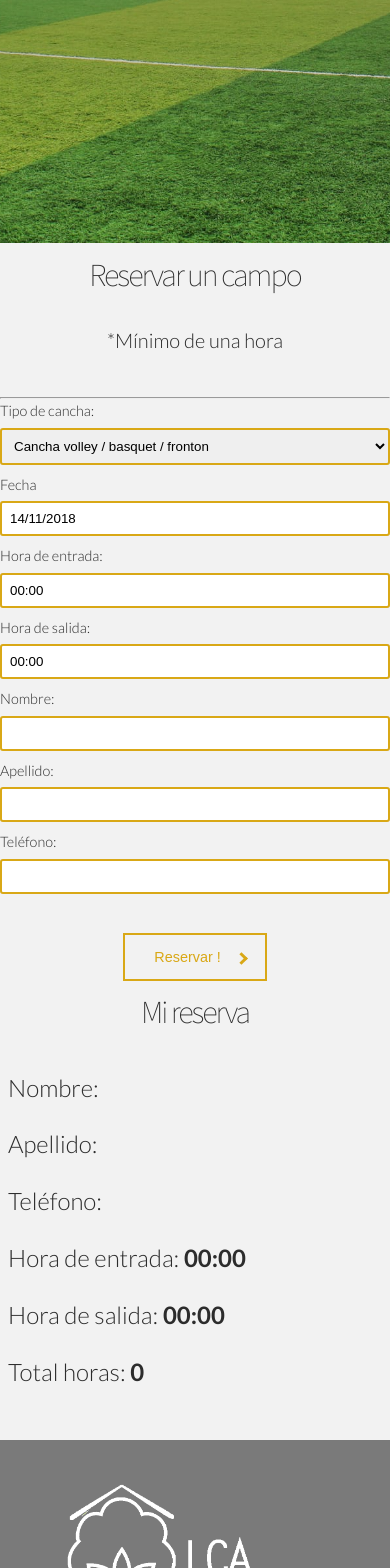
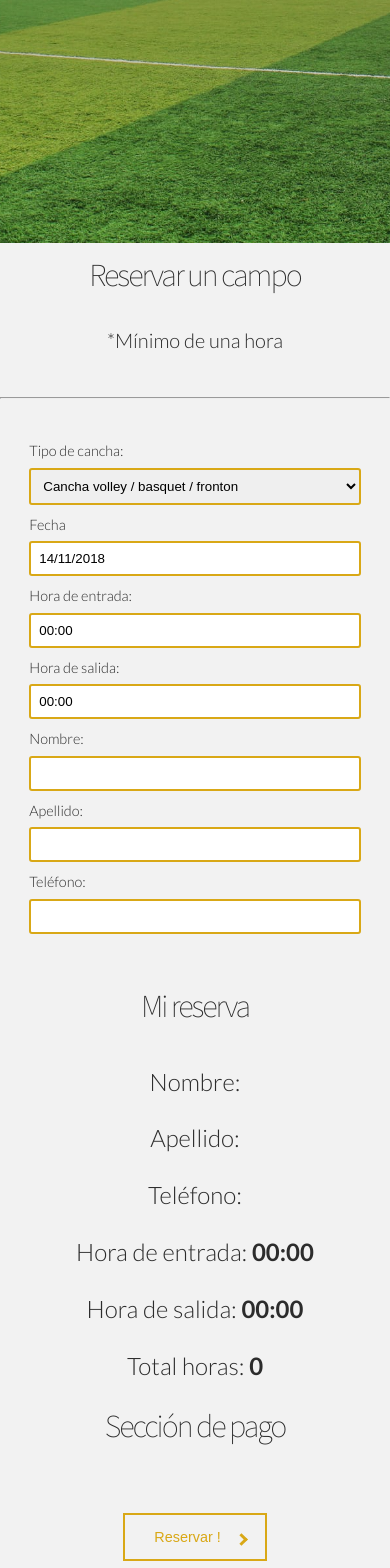
Before and after one commit to LirazG/LCA, a React (Create React App) app in the folder client/: page /sports/reservation/other in a window 390 px wide. Shown: the part 432-2000 px from the top of the page. Built offline with nearby package versions, Linux system fonts and the light colour scheme; no server answers; a web font is replaced by a local one.

Commit message:
fixed field reservation hour bug

```diff
--- a/client/sass/components/_form.scss
+++ b/client/sass/components/_form.scss
@@ -152,6 +152,13 @@
   width: 100%;
 }
 
+#fields{
+  @include respond(phone){
+    width: 85%;
+    margin: auto;
+  }
+}
+
 
 //////////////////////// form asuurance
 
--- a/client/src/components/sports/reserve.js
+++ b/client/src/components/sports/reserve.js
@@ -180,8 +180,12 @@ class SportsReservation extends Component {
 
       if(newFieldReservation.hourCheckout === '23:59'){
         newFieldReservation.hourCheckout = '24';
+      } else {
+        console.log(newFieldReservation.hourCheckout.slice(0, newFieldReservation.hourCheckout.length));
+        newFieldReservation.hourCheckout = newFieldReservation.hourCheckout.slice(0, newFieldReservation.hourCheckout.length-3)
       }
 
+      console.log(newFieldReservation)
 
         axios.post('/api/users/reserve/field',newFieldReservation)
           .then(res =>{
@@ -257,7 +261,7 @@ class SportsReservation extends Component {
         </div>
 
         <div className="row">
-          <div className="col-1-of-2">
+          <div className="col-1-of-2 u-margin-top-medium">
             <form id="fields" className="form">
 
               <div className="react-datepicker-wrapper">
@@ -318,29 +322,27 @@ class SportsReservation extends Component {
 
               <div className="react-datepicker-wrapper">
                 <label htmlFor="name">Nombre:</label>
-                <input className={this.state.form2} type="text" id="name" name="firstName" value={this.state.firstName} onChange={this.onChange} />
+                <input maxLength="30"  className={this.state.form2} type="text" id="name" name="firstName" value={this.state.firstName} onChange={this.onChange} />
                 {errors.firstName && (<div className="form-validation">{errors.firstName}</div>)}
               </div>
 
               <div className="react-datepicker-wrapper">
                 <label htmlFor="last-name">Apellido:</label>
-                <input className={this.state.form3} type="text" id="last-name" name="lastName" value={this.state.lastName} onChange={this.onChange} />
+                <input maxLength="30"  className={this.state.form3} type="text" id="last-name" name="lastName" value={this.state.lastName} onChange={this.onChange} />
                 {errors.lastName && (<div className="form-validation">{errors.lastName}</div>)}
               </div>
 
               <div className="react-datepicker-wrapper">
                 <label htmlFor="phone">Teléfono:</label>
-                <input className={this.state.form1} type="text" id="phone" name="phone" value={this.state.phone} onChange={this.onChange} />
+                <input maxLength="30"  className={this.state.form1} type="text" id="phone" name="phone" value={this.state.phone} onChange={this.onChange} />
                 {errors.phone && (<div className="form-validation">{errors.phone}</div>)}
               </div>
-
-              <button onClick={this.formSubmit} type="submit" className="btn btn--gold u-margin-top-medium">Reservar !</button>
 
             </form>
           </div>
 
-          <div className="col-1-of-2">
-            <div className="form__assurance">
+          <div className="col-1-of-2 u-margin-top-medium">
+            <div className="form__assurance u-text-center">
               <h2 className="heading2">Mi reserva</h2>
               <p className="form__assurance--p">Nombre: <b>{this.state.firstName}</b></p>
               <p className="form__assurance--p">Apellido: <b>{this.state.lastName}</b></p>
@@ -352,6 +354,11 @@ class SportsReservation extends Component {
           </div>
         </div>
 
+        <div className="row u-text-center">
+          <h2 className="heading2">Sección de pago</h2>
+          <button onClick={this.formSubmit} type="submit" className="btn btn--gold u-margin-top-medium">Reservar !</button>
+        </div>
+
       </main>
     );
   }
--- a/client/src/index.css
+++ b/client/src/index.css
@@ -1948,6 +1948,11 @@ body {
 #fields .react-datepicker__input-container {
   width: 100%; }
 
+@media (max-width: 37.5em) {
+  #fields {
+    width: 85%;
+    margin: auto; } }
+
 .form__assurance {
   width: 100%; }
   .form__assurance--p {
```
